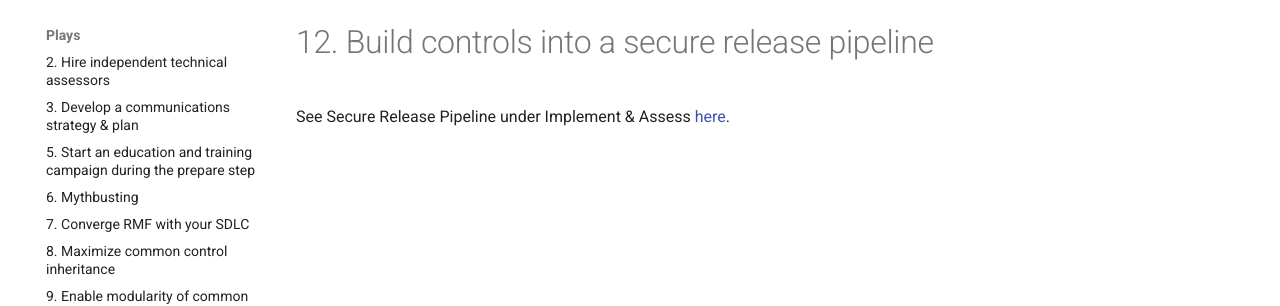
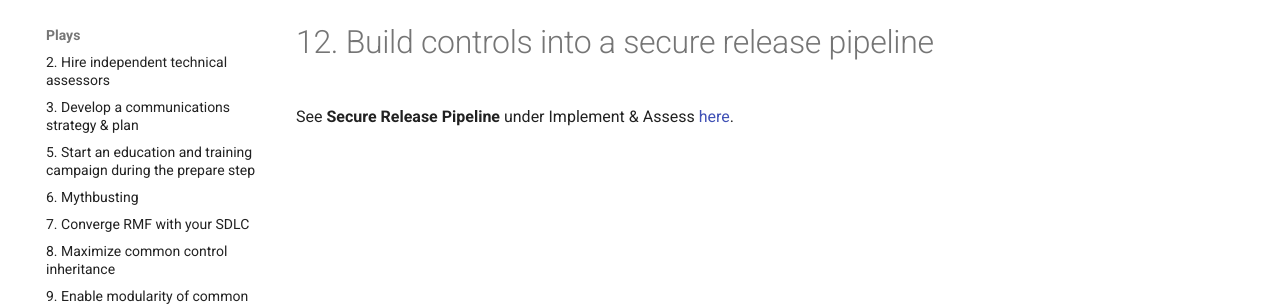
Before and after one commit to rise8-us/cato-playbook, an MkDocs documentation site: the page built from docs/pipeline.md, in a window 1280 px wide. Shown: the part 124-430 px from the top of the page. Built offline with MkDocs 1.6.1 and Material for MkDocs 9.7.7, drawn with Linux system fonts in a browser that asks for light colours; comment, search, counter and statistics services are not loaded.

```diff
--- a/docs/pipeline.md
+++ b/docs/pipeline.md
@@ -1,3 +1,3 @@
 # 12. Build controls into a secure release pipeline
 
-See Secure Release Pipeline under Implement & Assess [here](implement-assess.md).
+See **Secure Release Pipeline** under Implement & Assess [here](implement-assess.md).
```
